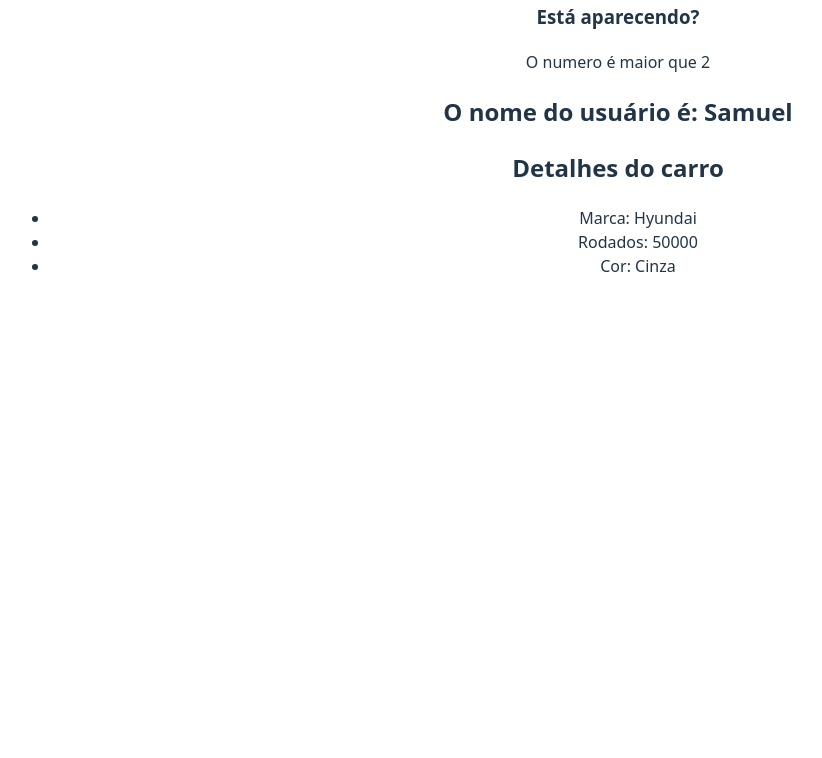
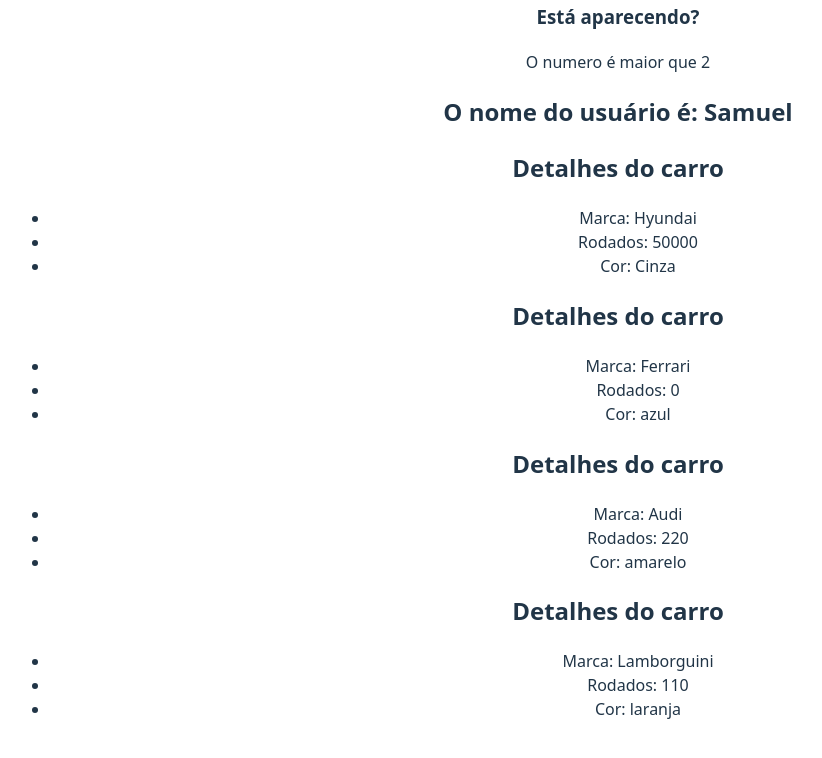
Before and after one commit to SamuelHeluany/ReactJSLearn, a React (Vite) app in the folder 3_AVANCANDO_EM_REACT/Avancando_react/: page / in a window 1280 px wide. Shown: the part 1559-2317 px from the top of the page, without its empty margins (22-844 px from the left). Built offline with nearby package versions, Linux system fonts and the light colour scheme.

Commit message:
Reutilização com loop (.map), learn!

```diff
--- a/3_AVANCANDO_EM_REACT/Avancando_react/src/App.jsx
+++ b/3_AVANCANDO_EM_REACT/Avancando_react/src/App.jsx
@@ -8,6 +8,13 @@
 
 import ListRender from './componnents/ListRender'
 import ShowUserName from './componnents/ShowUserName'
+
+// Renderização de lista com componente
+const cars = [
+  {id: 1, brand: 'Ferrari', color: 'azul', km: 0},
+  {id: 2, brand: 'Audi', color: 'amarelo', km: 220},
+  {id: 3, brand: 'Lamborguini', color: 'laranja', km: 110},
+]
 
 function App() {
 
@@ -24,6 +31,10 @@
       <ConditionalRender />
       <ShowUserName name='Samuel'/>
       <CarDetails brand='Hyundai' km={50000} color='Cinza'/>
+      {/* reaproveitamento com loop (map) */}
+      {cars.map((car) => (
+        <CarDetails key={car.id} brand={car.brand} color={car.color} km={car.km} />
+      ))}
     </>
   )
 }
```
